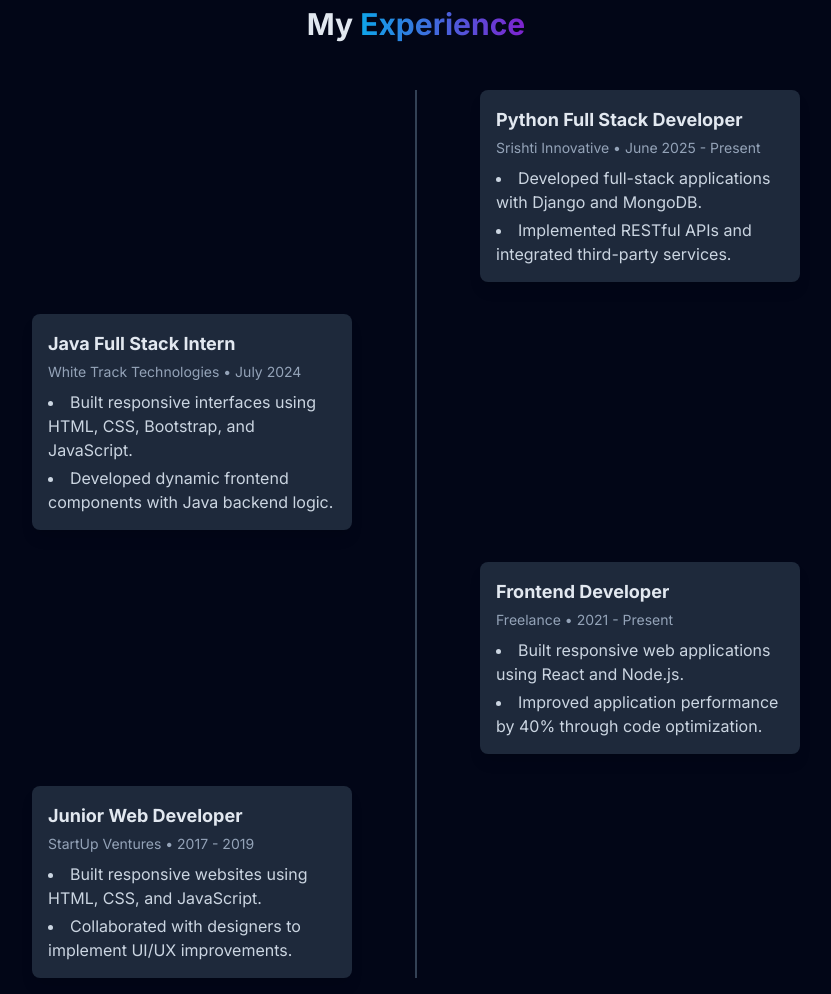
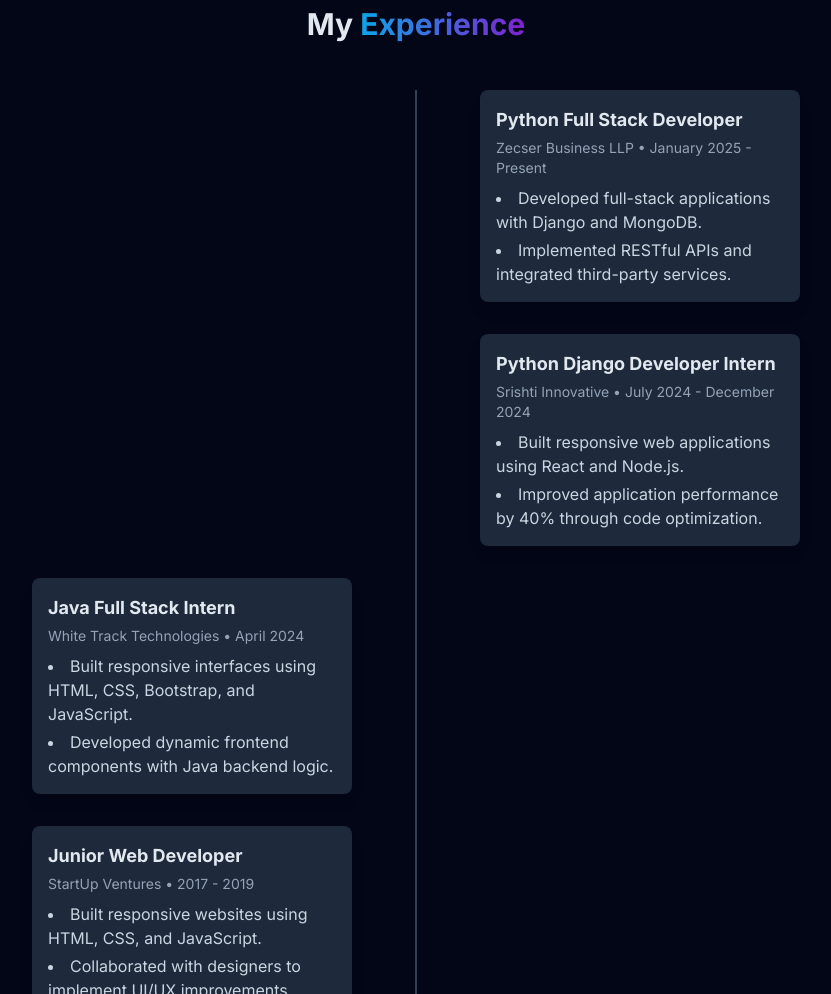
Before and after one commit to sabirmhd/portfolio, a plain HTML site: page index.html in a window 1280 px wide. Shown: the part 1400-2394 px from the top of the page, without its empty margins (224-1055 px from the left). Drawn offline with nearby package versions, Linux system fonts and the light colour scheme.

Commit message:
latest
Updated job titles and descriptions in the experience section.

```diff
--- a/index.html
+++ b/index.html
@@ -295,10 +295,10 @@
                 <div class="relative max-w-3xl mx-auto">
                     <div class="absolute left-1/2 h-full w-0.5 bg-slate-700 transform -translate-x-1/2 hidden sm:block" aria-hidden="true"></div>
                     <div class="space-y-8">
-                        <div class="flex md:justify-end">
+<div class="flex md:justify-end">
                             <div class="md:w-5/12 p-4 bg-slate-800 rounded-lg shadow-lg">
                                 <h4 class="text-lg font-bold mb-1">Python Full Stack Developer</h4>
-                                <p class="text-sm text-slate-400 mb-2">Srishti Innovative • June 2025 - Present</p>
+                                <p class="text-sm text-slate-400 mb-2">Zecser Business LLP • January 2025 - Present</p>
                                 <ul class="list-disc list-inside text-slate-300 text space-y-1">
                                     <li>Developed full-stack applications with Django and MongoDB.</li>
                                     <li>Implemented RESTful APIs and integrated third-party services.</li>
@@ -306,24 +306,24 @@
                             </div>
                         </div>
 
-                        <div class="flex md:justify-start">
+                        <div class="flex md:justify-end">
                             <div class="md:w-5/12 p-4 bg-slate-800 rounded-lg shadow-lg">
-                                <h4 class="text-lg font-bold mb-1">Java Full Stack Intern</h4>
-                                <p class="text-sm text-slate-400 mb-2">White Track Technologies • July 2024</p>
+                                <h4 class="text-lg font-bold mb-1">Python Django Developer Intern</h4>
+                                <p class="text-sm text-slate-400 mb-2">Srishti Innovative • July 2024 - December 2024</p>
                                 <ul class="list-disc list-inside text-slate-300 space-y-1">
-                                    <li>Built responsive interfaces using HTML, CSS, Bootstrap, and JavaScript.</li>
-                                    <li>Developed dynamic frontend components with Java backend logic.</li>
+                                    <li>Built responsive web applications using React and Node.js.</li>
+                                    <li>Improved application performance by 40% through code optimization.</li>
                                 </ul>
                             </div>
                         </div>
 
-                        <div class="flex md:justify-end">
+                        <div class="flex md:justify-start">
                             <div class="md:w-5/12 p-4 bg-slate-800 rounded-lg shadow-lg">
-                                <h4 class="text-lg font-bold mb-1">Frontend Developer</h4>
-                                <p class="text-sm text-slate-400 mb-2">Freelance • 2021 - Present</p>
+                                <h4 class="text-lg font-bold mb-1">Java Full Stack Intern</h4>
+                                <p class="text-sm text-slate-400 mb-2">White Track Technologies • April 2024</p>
                                 <ul class="list-disc list-inside text-slate-300 space-y-1">
-                                    <li>Built responsive web applications using React and Node.js.</li>
-                                    <li>Improved application performance by 40% through code optimization.</li>
+                                    <li>Built responsive interfaces using HTML, CSS, Bootstrap, and JavaScript.</li>
+                                    <li>Developed dynamic frontend components with Java backend logic.</li>
                                 </ul>
                             </div>
                         </div>
```
